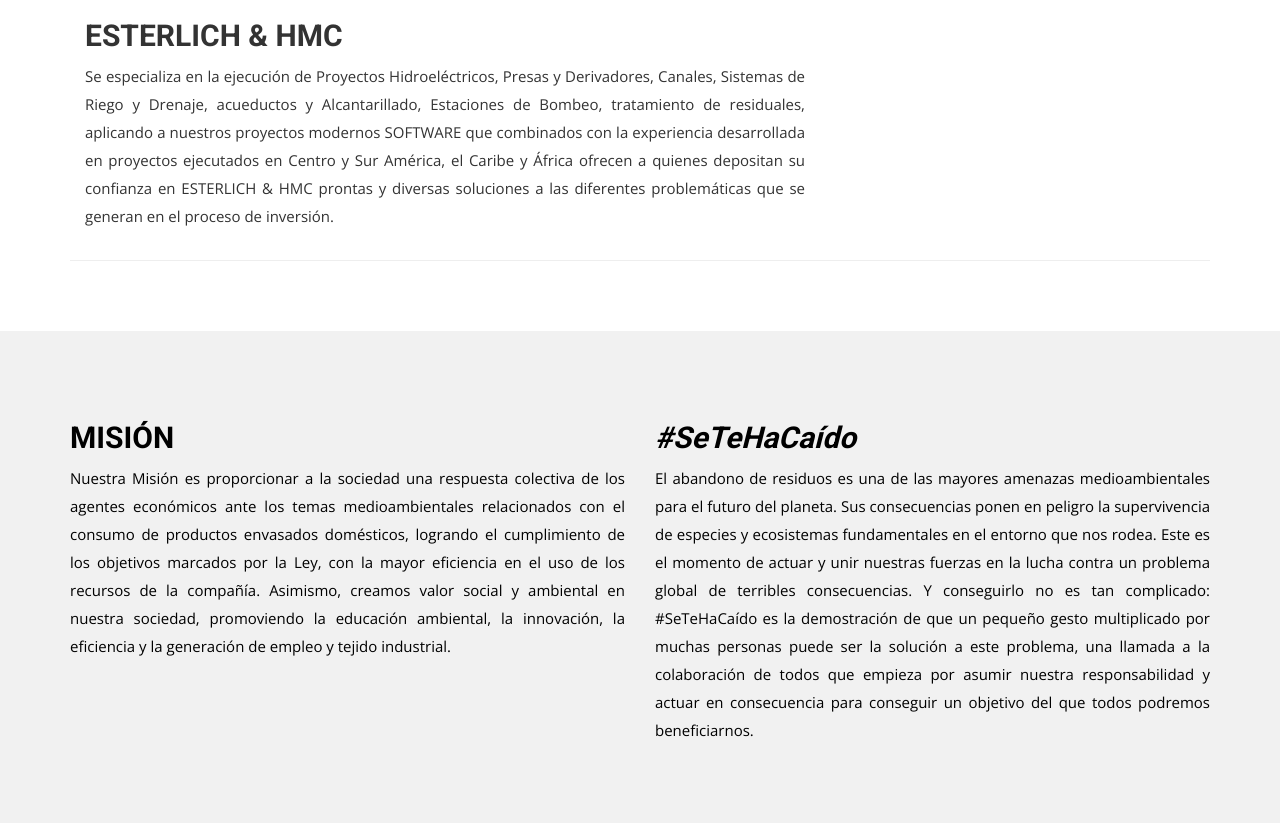
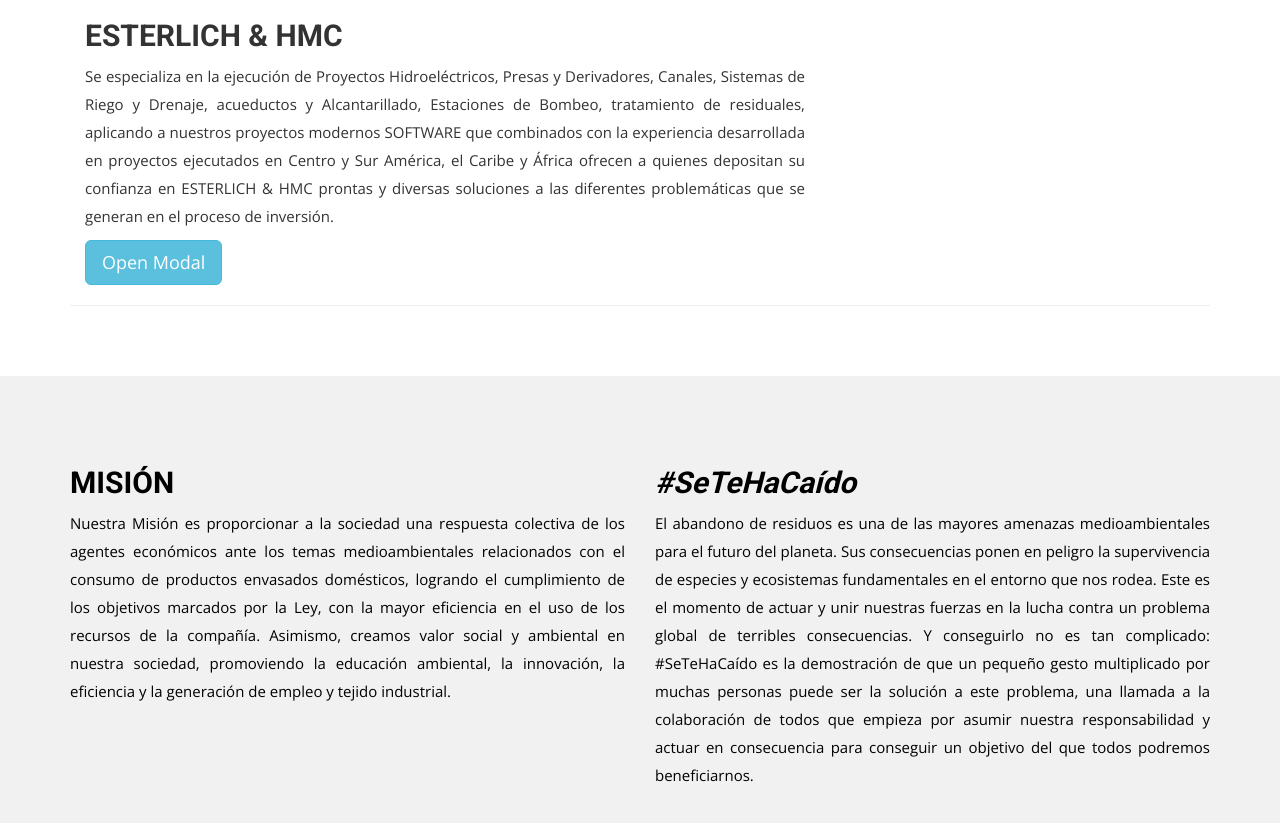
Before and after one commit to juancturcios/New-Esterlich, a PHP site: page /sobre-nosotros.php in a window 1280 px wide. Shown: the part 957-1780 px from the top of the page. Run offline with PHP 8.4, Linux system fonts and the light colour scheme; some libraries are stand-ins or nearby versions; some web fonts are replaced.

Commit message:
Algo mas

```diff
--- a/sobre-nosotros.php
+++ b/sobre-nosotros.php
@@ -63,7 +63,31 @@
                  combinados con la experiencia desarrollada en proyectos ejecutados en Centro y Sur América,
                   el Caribe y África ofrecen a quienes depositan su confianza en ESTERLICH & HMC prontas y
                   diversas soluciones a las diferentes problemáticas que se generan en el proceso de inversión.</p>
+
              </div>
+             <!-- Trigger the modal with a button -->
+<button type="button" class="btn btn-info btn-lg" data-toggle="modal" data-target="#myModal">Open Modal</button>
+
+<!-- Modal -->
+<div id="myModal" class="modal fade" role="dialog">
+  <div class="modal-dialog">
+
+    <!-- Modal content-->
+    <div class="modal-content">
+      <div class="modal-header">
+        <button type="button" class="close" data-dismiss="modal">&times;</button>
+        <h4 class="modal-title">Modal Header</h4>
+      </div>
+      <div class="modal-body">
+        <p>Some text in the modal.</p>
+      </div>
+      <div class="modal-footer">
+        <button type="button" class="btn btn-default" data-dismiss="modal">Close</button>
+      </div>
+    </div>
+
+  </div>
+</div>
            </div><!-- .col-md-7 close -->
          </div>
          <div class="col-sm-4">
```
